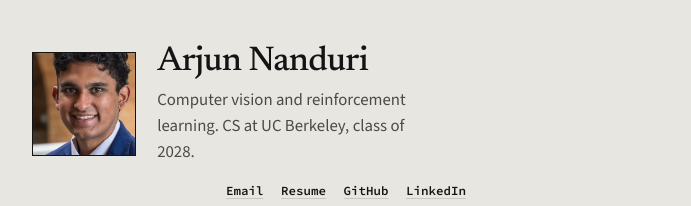
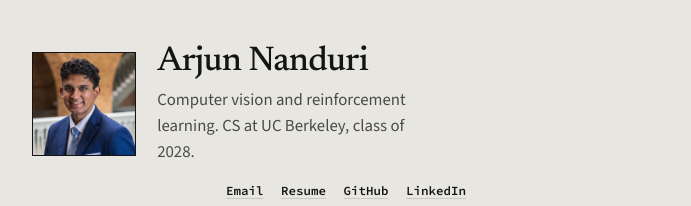
Before and after one commit to FavouritePlayer/portfolio_website, a plain HTML site: page index.html in a window 1280 px wide. Shown: the top 206 px of the page, without its empty margins (294-985 px from the left). Drawn offline with nearby package versions, Linux system fonts and the light colour scheme.

Commit message:
Use the original square headshot PNG without recropping it.

```diff
--- a/index.html
+++ b/index.html
@@ -272,7 +272,7 @@
 
   <header class="top">
     <div class="identity">
-      <img src="media/portrait.jpg?v=2" width="720" height="720" alt="Portrait of Arjun Nanduri">
+      <img src="media/portrait.png" width="1024" height="1024" alt="Portrait of Arjun Nanduri">
       <div>
         <h1>Arjun Nanduri</h1>
         <p class="who">Computer vision and reinforcement learning. CS at UC Berkeley, class of 2028.</p>
```
Also changed, not shown: media/portrait.png (added).
